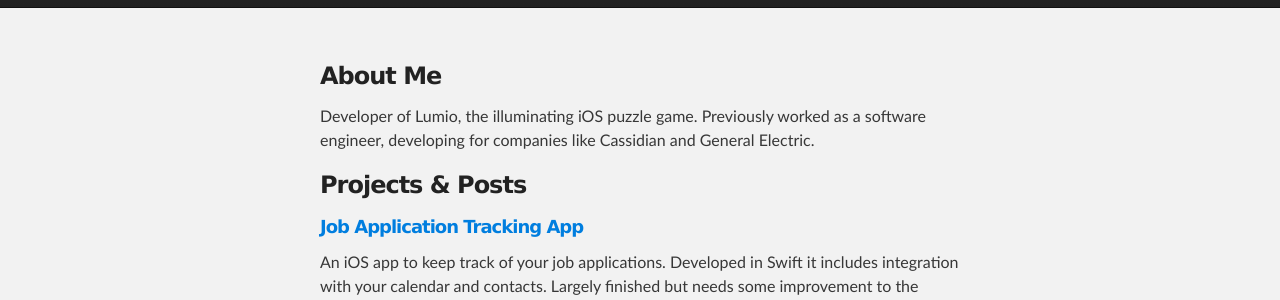
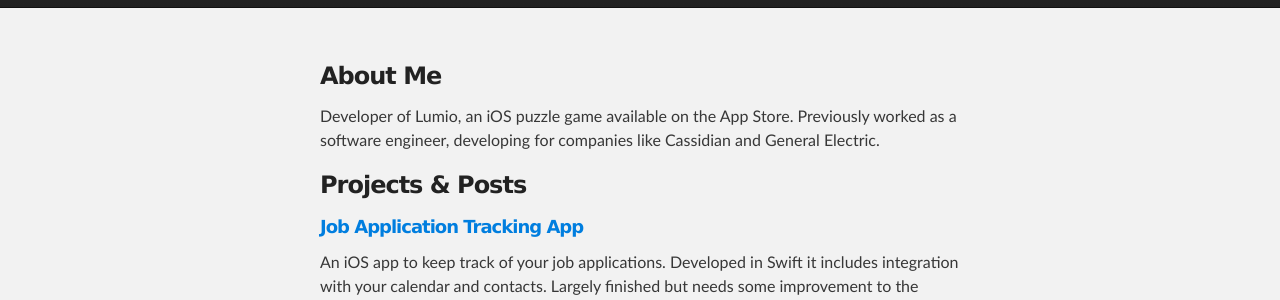
Before and after one commit to joannecdyer/joannecdyer.github.com, a Jekyll site: the page built from index.md, in a window 1280 px wide. Shown: the part 142-442 px from the top of the page. Built offline with Jekyll 4.4.1, drawn with Linux system fonts in a browser that asks for light colours.

Commit message:
Update index.md

```diff
--- a/index.md
+++ b/index.md
@@ -5,7 +5,7 @@ title: Joanne Dyer
 
 ### About Me
 
-Developer of Lumio, the illuminating iOS puzzle game. Previously worked as a software engineer, developing for companies like Cassidian and General Electric.
+Developer of Lumio, an iOS puzzle game available on the App Store. Previously worked as a software engineer, developing for companies like Cassidian and General Electric.
 
 
 ### Projects & Posts
```
